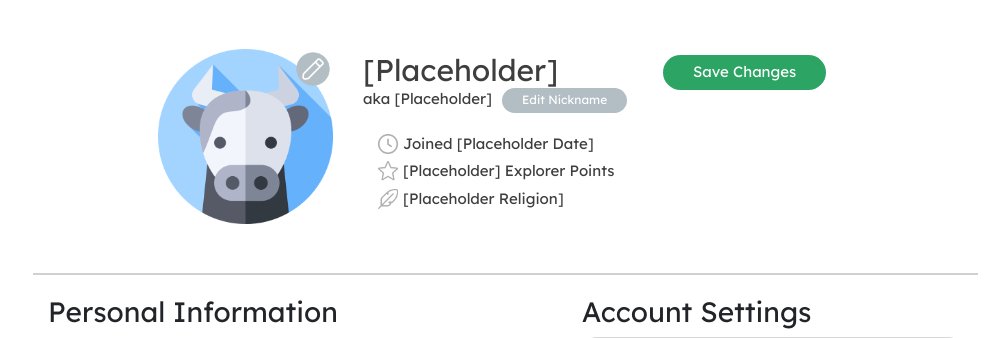
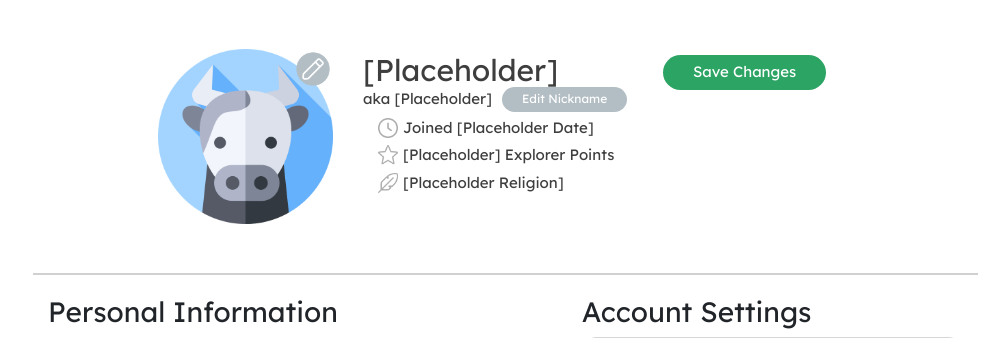
Before and after one commit to micholle/Religion_Explorer, a PHP site: page /religion_explorer/views/modules/userProfileEditProfile.php in a window 1280 px wide. Shown: the top 338 px of the page, without its empty margins (272-1280 px from the left). Run offline with PHP 8.4, Linux system fonts and the light colour scheme.

Commit message:
user profile basic stats css clean-up

```diff
--- a/views/assets/css/styles.css
+++ b/views/assets/css/styles.css
@@ -1546,6 +1546,14 @@ p {
     height: 170px;
 }
 
+.userBasicStatsContainer .userBasicStatsOverview {
+    margin-top: 5px;
+}
+
+.userBasicStatsContainer .userBasicStatsOverview img {
+    width: 20px;
+}
+
 .userBasicStats {
     margin: 5px 0;
 }
@@ -1959,7 +1967,7 @@ p {
     font-size: 12px;
     height: 25px;
     padding: 0 20px;
-    margin: 0 10px;
+    margin: -1px 10px 0 10px;
     text-align: center;
     transition: background-color 0.5s ease;
     cursor: pointer;
--- a/views/modules/discussionForum.php
+++ b/views/modules/discussionForum.php
@@ -31,7 +31,7 @@
             <div class="col-12 d-flex justify-content-center align-items-center">
                 <div class="forumSubmitContainer">
                     <div class="d-flex justify-content-start align-items-center flex-column">
-                        <img src="../assets/img/editProfile/lamb.png" width="45px">
+                        <img src="../assets/img/editProfile/cow.png" width="45px">
                     </div>
                     <div class="forumSubmitContent">
                         <form>
--- a/views/modules/userProfileEditProfile.php
+++ b/views/modules/userProfileEditProfile.php
@@ -31,43 +31,34 @@
                         <div class="col-12 mh-100 userBasicInfo">
 
                             <div class="row d-flex justify-content-center align-items-center">
-                                <div class="col-12 mh-100 d-flex justify-content-start">
+                                <div class="col-12 mh-100 d-flex justify-content-start flex-column">
                                     <h1>[Placeholder]</h1>
+                                    <div class="row">
+                                        <div class="col-12 d-flex flex-row">
+                                            <p class="nicknameText">aka [Placeholder]</p>
+                                            <button class="editNicknameButton">Edit Nickname</button>
                                         </div>
                                     </div>
-
-                            <div class="row d-flex justify-content-center align-items-center nicknameContainer">
-                                <div class="col-12 mh-100 d-flex justify-content-start">
-                                    <p class="nicknameText">aka [Placeholder]</p>
-                                    <button class="editNicknameButton">Edit Nickname</button>
                                 </div>
                             </div>
 
                         </div>
                     </div>
 
-                    <div class="row">
-                        <div class="col-12 mh-100">
-                            <div class="row d-flex justify-content-start align-items-center userBasicStats">
+                    <div class="userBasicStatsOverview userBasicStats row d-flex justify-content-start align-items-center flex-column">
                         <div class="col-12 d-flex justify-content-start align-items-center flex-row">
-                                    <img src="../assets/img/editProfile/userBasicStats-clock.png" width="20px">
+                            <img src="../assets/img/editProfile/userBasicStats-clock.png">
                             <p>Joined [Placeholder Date]</p>
                         </div>
+
+                        <div class="userBasicStatsOverview col-12 d-flex justify-content-start align-items-center flex-row">
+                            <img src="../assets/img/editProfile/userBasicStats-star.png">
+                            <p>[Placeholder] Explorer Points</p>
                         </div>
 
-                            <div class="row d-flex justify-content-start align-items-center userBasicStats">
-                                <div class="col-12 d-flex justify-content-start align-items-center flex-row">
-                                    <img src="../assets/img/editProfile/userBasicStats-star.png" width="20px">
-                                    <p>[Placeholder] Explorer Points</p>
-                                </div>
-                            </div>
-
-                            <div class="row d-flex justify-content-start align-items-center userBasicStats">
-                                <div class="col-12 d-flex justify-content-start align-items-center flex-row">
-                                    <img src="../assets/img/editProfile/userBasicStats-feather.png" width="20px">
+                        <div class="userBasicStatsOverview col-12 d-flex justify-content-start align-items-center flex-row">
+                            <img src="../assets/img/editProfile/userBasicStats-feather.png">
                             <p>[Placeholder Religion]</p>
-                                </div>
-                            </div>
                         </div>
                     </div>
                 </div>
@@ -107,12 +98,8 @@
                                 </div>
                                 <div class="col-9">
                                     <div class="row">
-                                        <div class="col-12 d-flex justify-content-start align-items-start">
+                                        <div class="col-12 d-flex justify-content-start align-items-start flex-column">
                                             <input type="password" id="" name="" placeholder="Placeholder">
-                                        </div>
-                                    </div>
-                                    <div class="row">
-                                        <div class="col-12 d-flex justify-content-start align-items-start">
                                             <button class="editPasswordButton" id="editPasswordButton">Edit Password</button>
                                         </div>
                                     </div>
```
Also changed, not shown: views/modules/userProfile.php (+12 -20 lines). Lines whose indentation alone changed are shown as unchanged.
